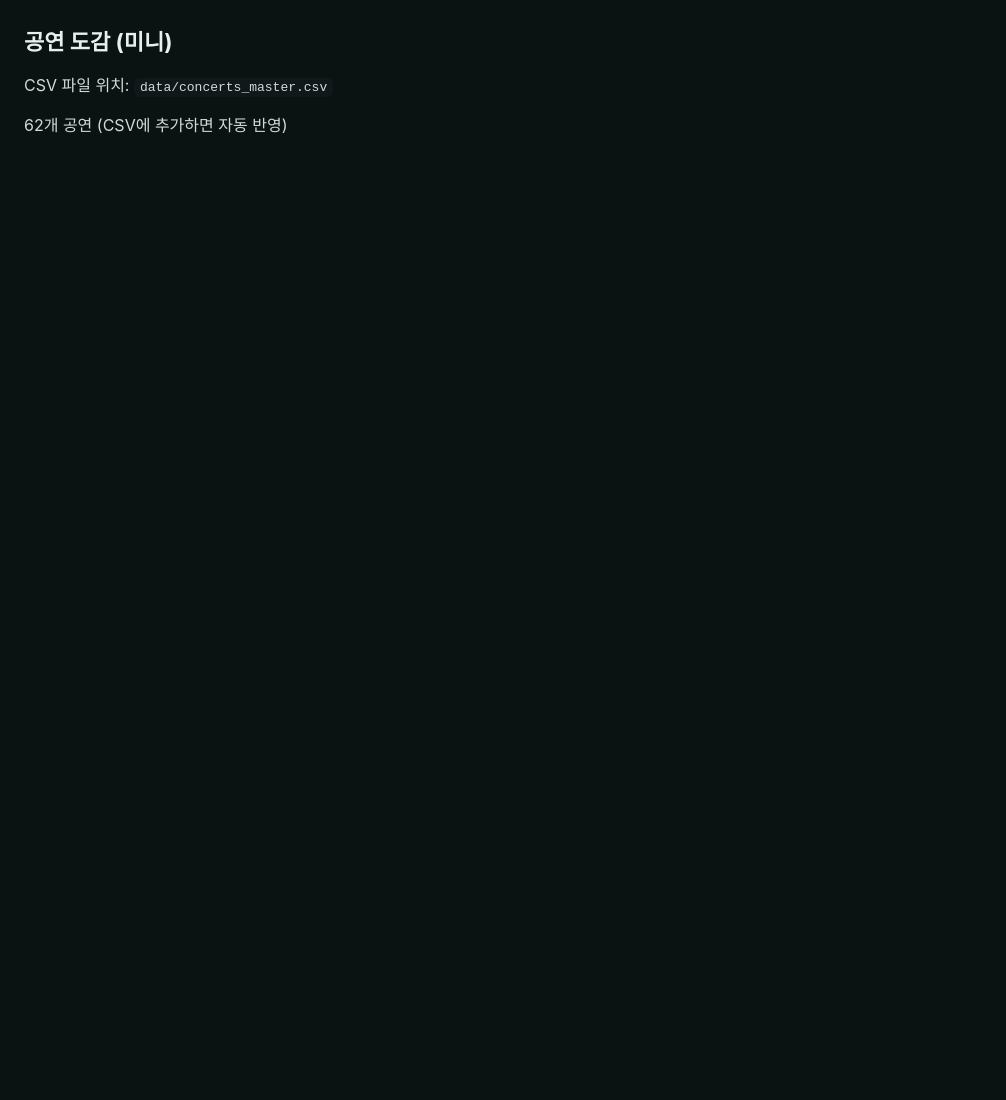
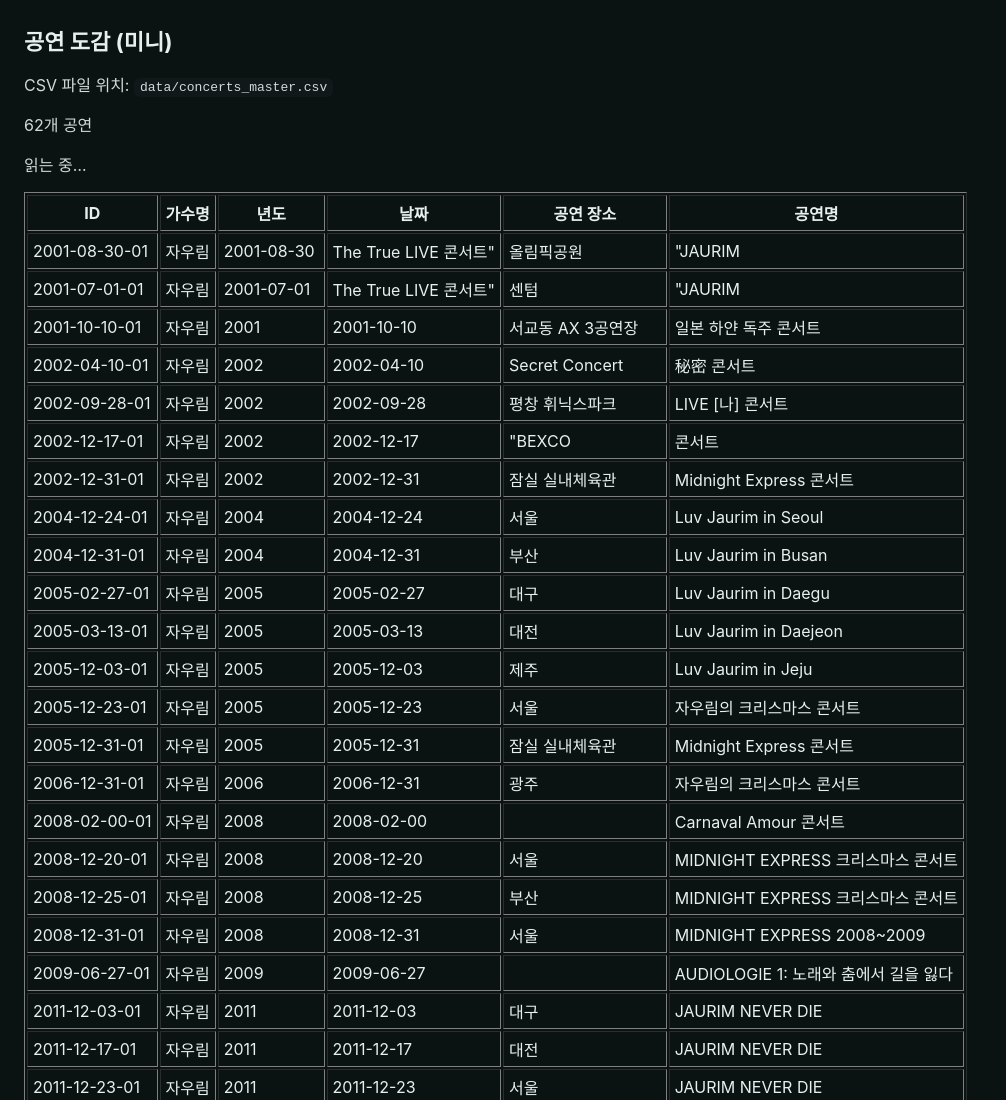
Before and after one commit to HoneyHoney0907/jaurim-stage-DB, a plain HTML site: page index.html in a window 1280 px wide. Shown: the top 1100 px of the page, without its empty margins (0-1006 px from the left). Before the commit the page ends 800 px from the top, so only its background shows below. Drawn offline with Linux system fonts and the light colour scheme.

Commit message:
데이터 html에 뿌리기

```diff
--- a/assets/app.js
+++ b/assets/app.js
@@ -1,6 +1,20 @@
 document.addEventListener('DOMContentLoaded', async () => {
   const res = await fetch('data/concerts_master.csv');
   const text = await res.text();
-  const rows = text.trim() ? text.trim().split('\n').slice(1) : [];
-  document.getElementById('count').textContent = rows.length + '개 공연 (CSV에 추가하면 자동 반영)';
+  const rows = text.trim().split('\n').slice(1); // 첫 줄은 헤더
+
+  document.getElementById('count').textContent = rows.length + '개 공연';
+
+  const tbody = document.querySelector('#concertTable tbody');
+  rows.forEach(row => {
+    const cols = row.split(',');
+    const tr = document.createElement('tr');
+    // 필요한 컬럼만 뽑아서 표시 (예: id, artist, year, start_date, venue, title)
+    [cols[0], cols[1], cols[6], cols[4], cols[9], cols[3]].forEach(text => {
+      const td = document.createElement('td');
+      td.textContent = text;
+      tr.appendChild(td);
+    });
+    tbody.appendChild(tr);
+  });
 });
--- a/index.html
+++ b/index.html
@@ -10,6 +10,28 @@
   <h1>공연 도감 (미니)</h1>
   <p>CSV 파일 위치: <code>data/concerts_master.csv</code></p>
   <p id="count">읽는 중…</p>
+
+
+  <p id="count">읽는 중…</p>
+  <table id="concertTable" border="1" cellpadding="5">
+    <thead>
+      <tr>
+        <th>ID</th>
+        <th>가수명</th>
+        <th>년도</th>
+        <th>날짜</th>
+        <th>공연 장소</th>
+        <th>공연명</th>
+      </tr>
+    </thead>
+    <tbody></tbody>
+  </table>
+
+
+
+
+
+
   <script src="assets/app.js"></script>
 </body>
 </html>
```
